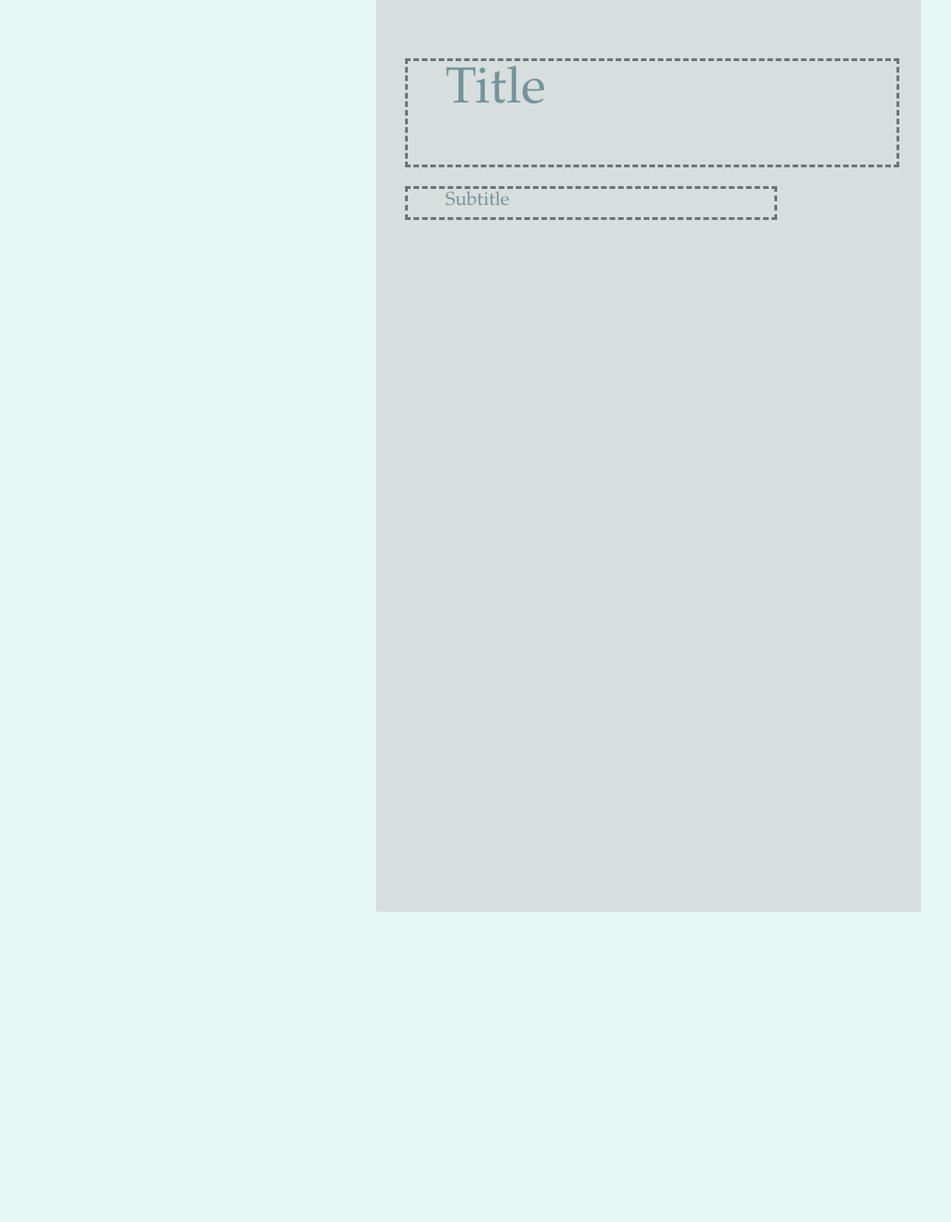
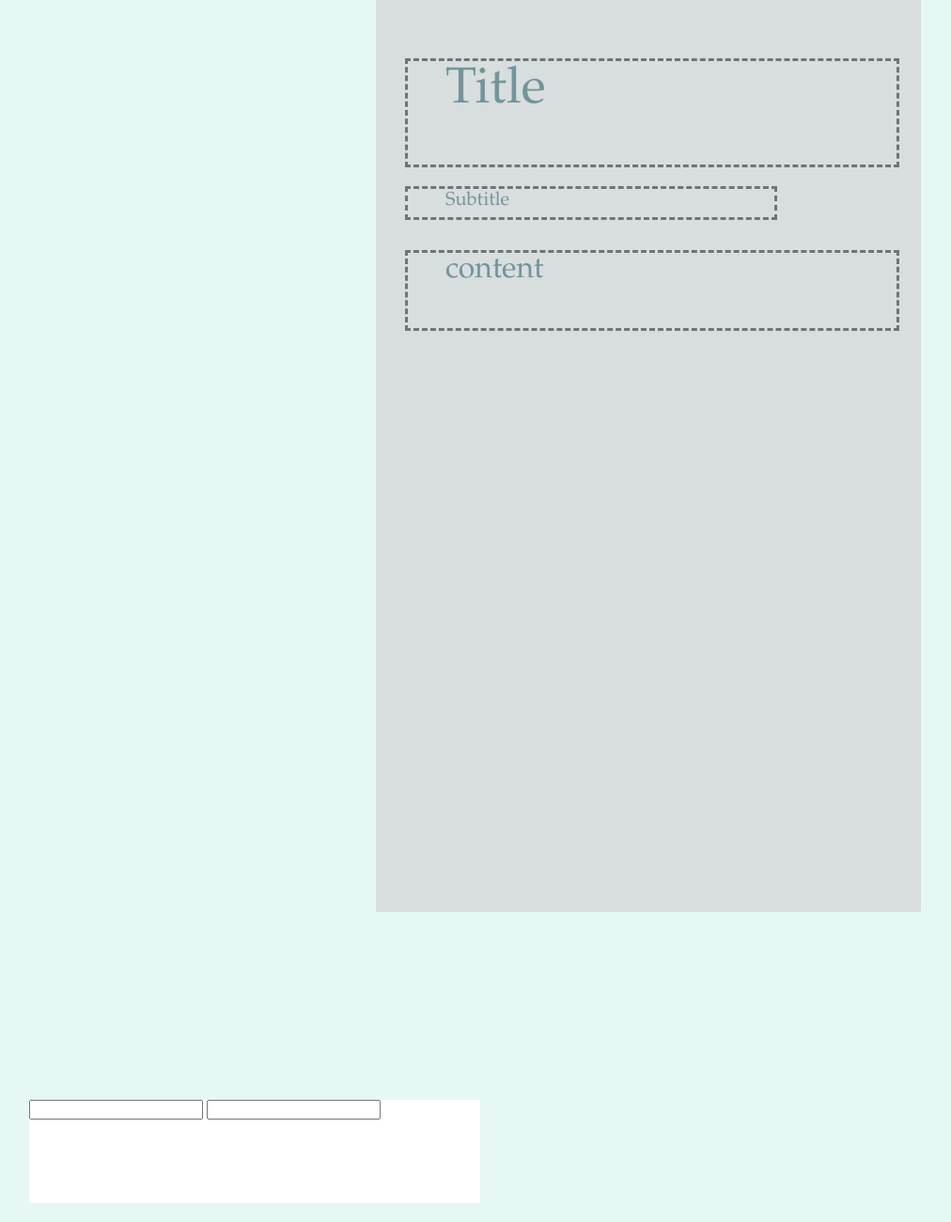
Before and after one commit to F74046399/WP2016ProjectFinal, a website: page index.html in a window 1280 px wide. Shown: the part 110-1410 px from the top of the page at 94% size, without its empty margins (0-1012 px from the left). Before the commit the page ends 1280 px from the top, so only its background shows below. Drawn offline with nearby package versions, Linux system fonts and the light colour scheme.

Commit message:
html & css

```diff
--- a/app.css
+++ b/app.css
@@ -48,7 +48,7 @@ body  {
   font-size:20px;
 }
 
-#block1.blocks{
+#block1 .blocks{
   position:relative;
   padding-bottom:10px;
   margin-left:31px;
@@ -59,3 +59,47 @@ body  {
   opacity:0.7;
   display:none;
 }
+/*button {
+    position:relative;
+    padding-bottom:10px;
+    margin-left:300px;
+    margin-bottom:40px;
+    background-color:#03414D;
+    opacity:0.7;
+    height:10px;
+    width:10px;
+}*/
+#content.edit_block{
+  position:relative;
+  padding-bottom:10px;
+  margin-left:31px;
+  margin-bottom:20px;
+  width:480px;
+  height:70px;
+  border-color:black;
+  border-style:dashed;
+  opacity:0.7;
+  font-family:Palatino;
+  font-size:32px;
+}
+#editform {
+  position:relative;
+  padding-bottom:10px;
+  margin-left:31px;
+  margin-bottom:20px;
+  width:480px;
+  height:100px;
+  border-color:#03414D;
+  border-style:solid 2px;
+  background-color:white;
+}
+#title_block {
+  width=420px;
+  height=20px;
+  display="block";
+}
+#text_block {
+  width=420px;
+  height=60px;
+  display="block";
+}
--- a/application.js
+++ b/application.js
@@ -1,13 +1,8 @@
-$(document).ready(function(){
+ $(function(){
 
-  //edit block in the banner
-  function div_show(){
-    document.getFlementById('block1').style.display ="block";
-  }
-  function div_hide(){
-    document.getFlementById('block1').style.display ="none";
-  }
-  $("#title").on("click",function(){
-      div_show();
+    $('.banner').mouseover(function(){
+
+
+    });
+
  });
-}
--- a/header.html
+++ b/index.html
@@ -19,11 +19,23 @@
   <!--AD-->
   <div class="banner">
     <br>
+    <div>
      <ul class="edit_block" id="title" style="color:#03414D;vertical-align:middle">Title</ul>
+     <!--<div display:inline>
+      <button id="edit"><img src="Image/edit.png"style="height:50px;width:50px;"></button>
+      <button id="delete"><img src="Image/delete.png" style="height:50px;width:50px"></button>
+     </div>-->
      <ul class="edit_block" id="subtitle"style="color:#03414D;vertical-align:middle">Subtitle</ul>
     </div>
+    <div>
+     <ul class="edit_block" id="content" style="color:#03414D;vertical-align:middle">content</ul>
+    </div>
   </div>
-  <div class="blocks" id="block 1">
+  <form id="editform" >
+    <input type="text" name="title_block" id="title_block" >
+    <input type="text" name="text_block" id="text_block" >
+  </form>
+  <div class="blocks" id="block1">
   </div>
 </body>
 </html>
```
Also changed, not shown: package.json (+4 -4 lines), Image/delete.png (added), Image/edit.png (added).
